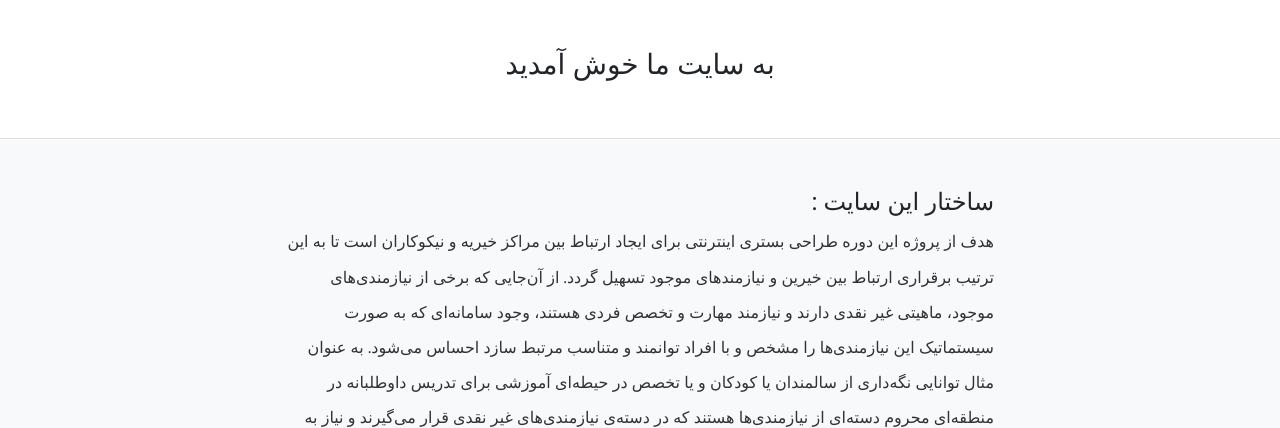
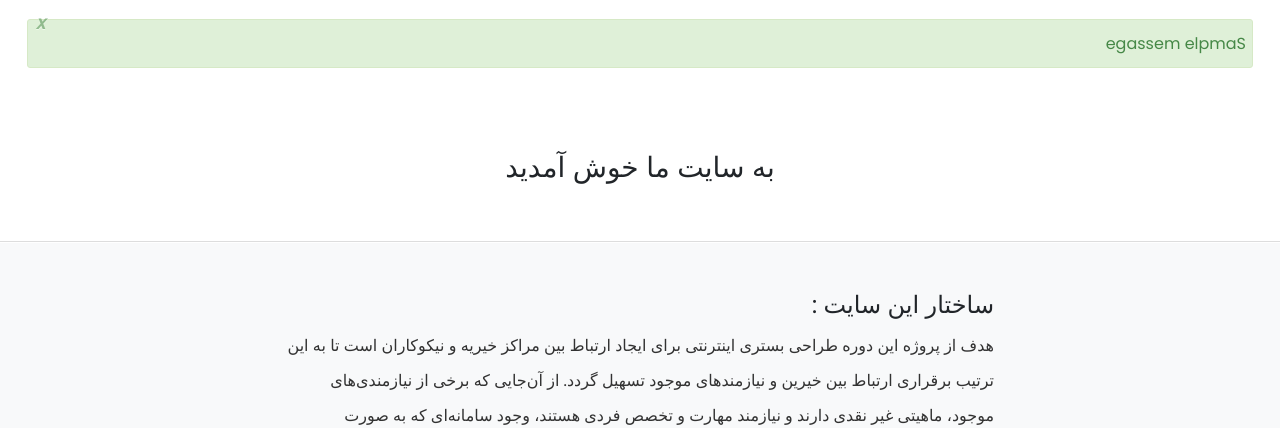
Before and after one commit to AliReza7222/Charity, a Django app: page /home/ in a window 1280 px wide. Shown: the part 56-484 px from the top of the page. Run offline with Django 4.2, Linux system fonts and the light colour scheme; tables that the repository leaves empty hold one stand-in row (values such as "Sample post"); one stand-in notice (Sample message) is shown; some libraries are stand-ins or nearby versions; some web fonts are replaced.

Commit message:
create a message success for homepage

```diff
--- /dev/null
+++ b/about_us/static/css/message.css
@@ -0,0 +1,116 @@
+/* The close button */
+.closebtn2 {
+  margin-left: 15px;
+  color: white;
+  font-weight: bold;
+  float: left;
+  font-size: 22px;
+  line-height: 20px;
+  cursor: pointer;
+  transition: 0.3s;
+}
+
+/* When moving the mouse over the close button */
+.closebtn:hover {
+  color: black;
+}
+.alert .inner {
+  display: block;
+  padding: 6px;
+  margin: 6px;
+  border-radius: 3px;
+  border: 1px solid rgb(180,180,180);
+  background-color: rgb(212,212,212);
+  unicode-bidi: bidi-override !important;
+  direction: unset !important;
+  text-align:right;
+}
+
+.alert .close {
+  float: left;
+  margin-left: 15px;
+  color: white;
+  font-weight: bold;
+  font-size: 18px;
+  line-height: 20px;
+  cursor: pointer;
+  transition: 0.3s;
+}
+
+.alert .inner,.alert .close {
+  color: rgb(88,88,88);
+}
+
+.alert input {
+  display: none;
+}
+
+.alert input:checked ~ * {
+  animation-name: dismiss,hide;
+  animation-duration: 300ms;
+  animation-iteration-count: 1;
+  animation-timing-function: ease;
+  animation-fill-mode: forwards;
+  animation-delay: 0s,100ms;
+}
+
+.alert.success .inner {
+  border: 1px solid rgb(214,233,198);
+  background-color: rgb(223,240,216);
+}
+
+.alert.success .inner,.alert.success .close {
+  color: rgb(70,136,71);
+}
+
+@keyframes dismiss {
+  0% {
+    opacity: 1;
+  }
+  90%, 100% {
+    opacity: 0;
+    font-size: 0.1px;
+    transform: scale(0);
+  }
+}
+
+@keyframes hide {
+  100% {
+    height: 0px;
+    width: 0px;
+    overflow: hidden;
+    margin: 0px;
+    padding: 0px;
+    border: 0px;
+  }
+}
+*{
+  font-family: 'Poppins', sans-serif;
+}
+
+a{
+  text-decoration: none;
+  color: #0074D9;
+}
+
+.underline{
+  position: relative;
+}
+
+.underline::before{
+  content: '';
+  position: absolute;
+  bottom: 0;
+  right: 0;
+  width: 0;
+  height: 2px;
+  background-color: #0074D9;
+  transition: width 0.6s cubic-bezier(0.25, 1, 0.5, 1);
+}
+
+@media (hover: hover) and (pointer: fine) {
+  .underline:hover::before{
+    left: 0;
+    right: auto;
+    width: 100%;
+  }
--- a/about_us/templates/homepage.html
+++ b/about_us/templates/homepage.html
@@ -14,6 +14,7 @@
           crossorigin="anonymous">
     <link href='https://cdn.fontcdn.ir/Font/Persian/Vazir/Vazir.css' rel='stylesheet'
           type='text/css'>
+    <link rel="stylesheet" href="{% static 'css/message.css' %}" type="text/css">
 
 
     <title>خانه</title>
@@ -46,6 +47,22 @@
 <div>
     {% include "./header.html" %}
     <section>
+        <!-- /success messaging -->
+        {% if messages %}
+                <div class="alert success" dir="rtl">
+                    <input type="checkbox" id="alert2"/>
+                    <label class="close" title="close" for="alert2">
+                  <i class="icon-remove">x</i>
+                </label>
+                    <p class="inner">
+                        {% for message in messages %}
+                            {{ message }}
+                        {% endfor %}
+                    </p>
+                </div>
+
+        {% endif %}
+        <!-- /success messaging -->
         <div class="p-5 text-center">
             <h3>به سایت ما خوش آمدید</h3>
         </div>
--- a/accounts/views.py
+++ b/accounts/views.py
@@ -7,6 +7,7 @@ from django.http import HttpResponse
 from django.contrib.auth.decorators import login_required
 from django.contrib.auth.hashers import make_password, check_password
 from django.contrib.auth import login, logout
+from django .contrib import messages
 
 
 from .models import User, Token
@@ -52,6 +53,7 @@ class LoginUser(FormView):
                     create_token = ''.join(random.choices(str_list, k=36))
                     Token.objects.create(user=user, token=create_token)
                 login(request, user)
+                messages.success(request, f'{username} وارد سایت شدید .')
                 return redirect('/home/')
         return render(request, 'login.html', context={'form': form})
 
@@ -65,4 +67,5 @@ def logout_user(request):
             token_user = Token.objects.get(user=request.user)
             token_user.delete()
             logout(request)
+            messages.success(request, 'شما با موفقیت از سایت خارج شدید .')
             return redirect('/home/')
```
